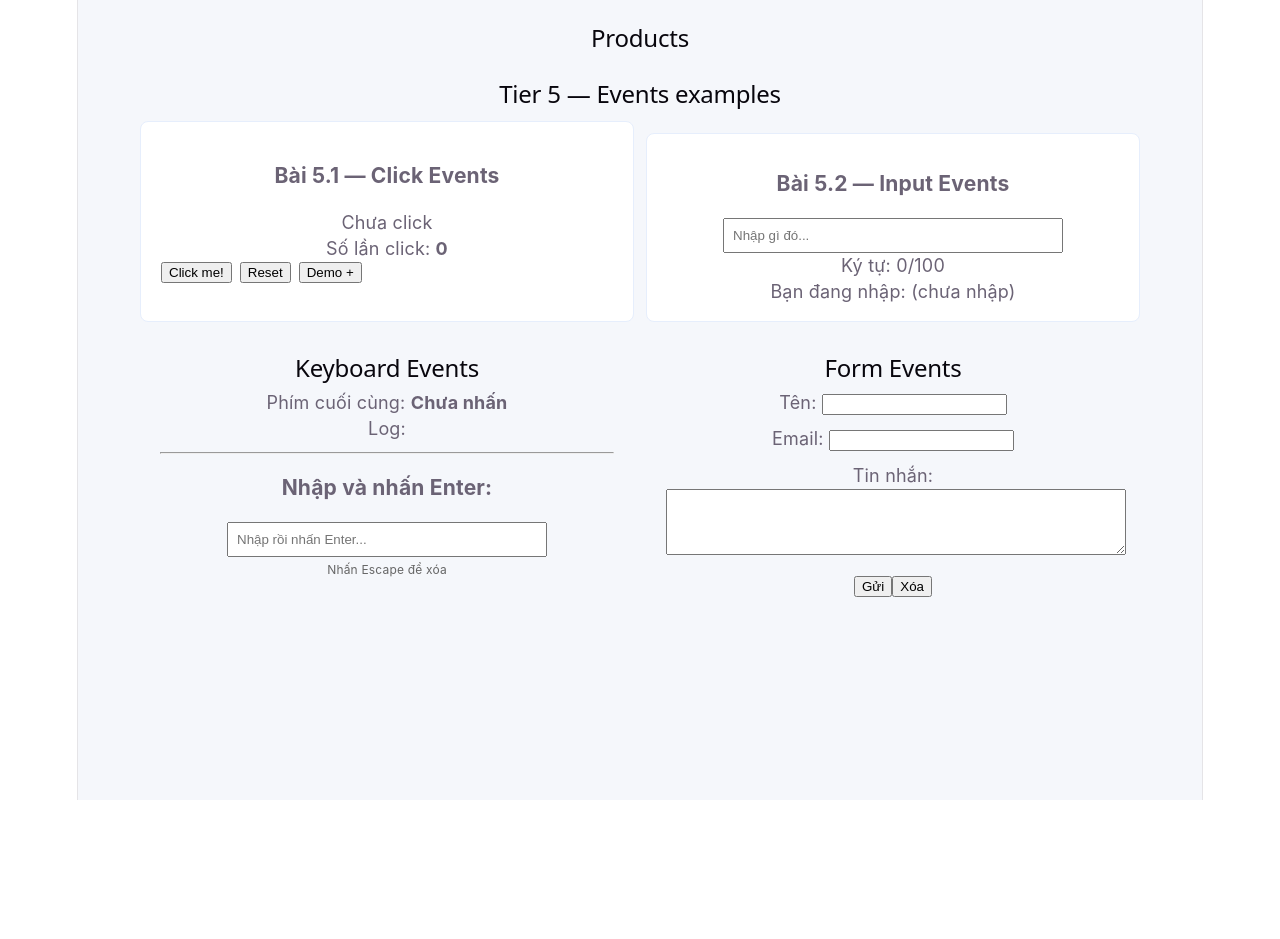
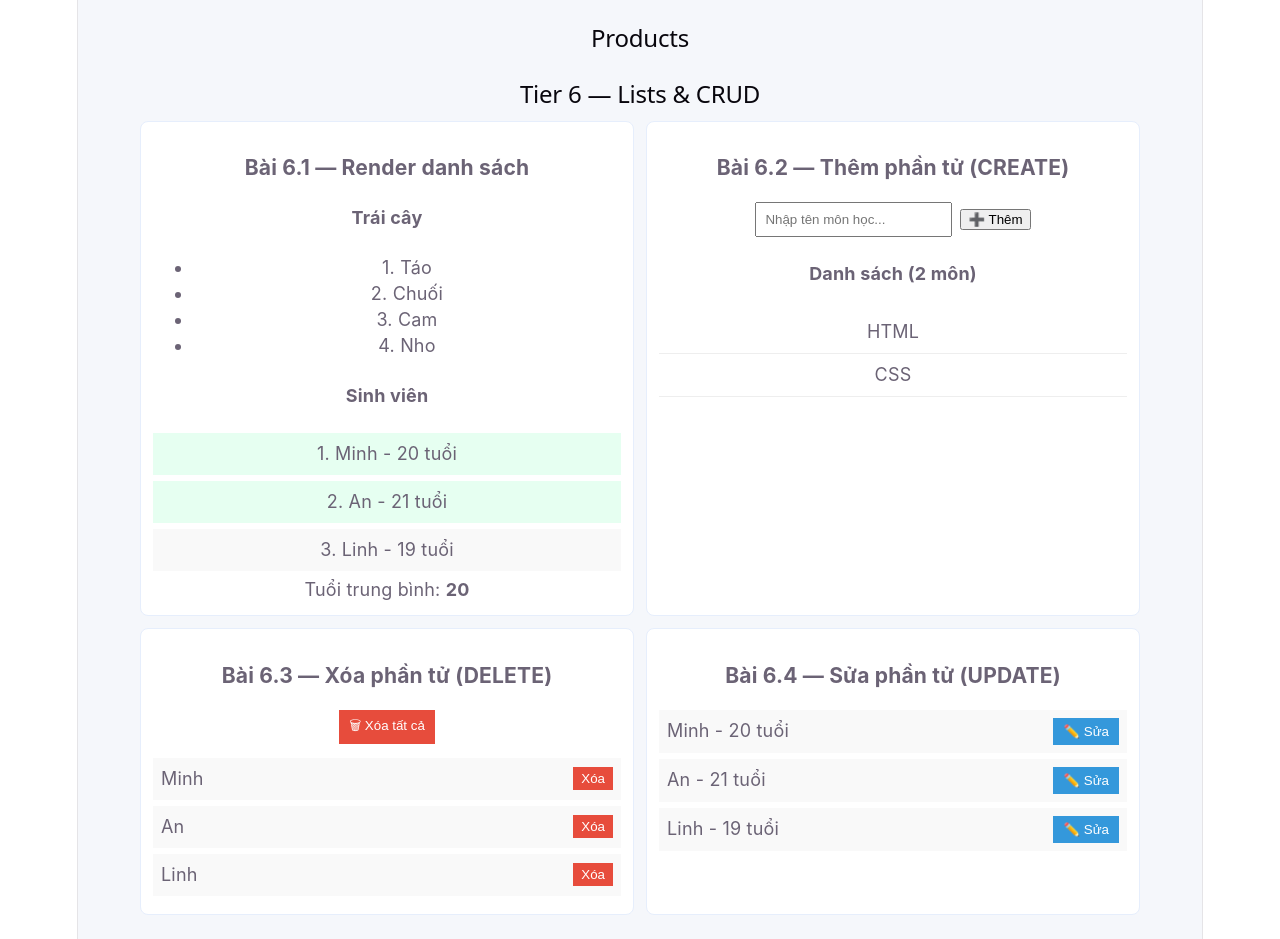
Before and after one commit to NguyenDuy0708/TH_NenTangWeb, a React (Vite) app in the folder session_04_react_basics/exercises/projects/hello-react/: page / in a window 1280 px wide. Before the commit the page ends 800 px from the top, so only its background shows below. Built offline with nearby package versions, Linux system fonts and the light colour scheme.

Commit message:
[FEATURE] Complete tier 6

```diff
--- a/session_04_react_basics/exercises/projects/hello-react/src/App.jsx
+++ b/session_04_react_basics/exercises/projects/hello-react/src/App.jsx
@@ -239,10 +239,15 @@ function App() {
 export default App;*/
 
 // Tier 5
+/*
 import ClickEvents from "./ClickEvents";
 import InputEvents from './InputEvents';
 import KeyboardEvents from './KeyboardEvents';
 import FormEvents from './FormEvents';
+import ListBasics from './ListBasics';
+import CreateItem from './CreateItem';
+import DeleteItem from './DeleteItem';
+import UpdateItem from './UpdateItem';
 function App() {
     return (
         <div style={{ fontFamily: "Inter, system-ui, sans-serif", minHeight: "100vh", background: "#f5f7fb" }}>
@@ -265,3 +270,31 @@ function App() {
 }
 
 export default App;
+*/
+import ListBasics from './ListBasics';
+import CreateItem from './CreateItem';
+import DeleteItem from './DeleteItem';
+import UpdateItem from './UpdateItem';
+
+function App() {
+    return (
+        <div style={{ fontFamily: "Inter, system-ui, sans-serif", minHeight: "100vh", background: "#f5f7fb" }}>
+            <main id="products" style={{ padding: 24, maxWidth: 1000, margin: "0 auto" }}>
+                <h2 style={{ marginBottom: 12 }}>Products</h2>
+                <section style={{ marginTop: 28 }}>
+                    <h2>Tier 6 — Lists & CRUD</h2>
+                    <div style={{ marginTop: 12, display: 'grid', gap: 12 }}>
+                        <div style={{ display: 'grid', gridTemplateColumns: '1fr 1fr', gap: 12 }}>
+                            <ListBasics />
+                            <CreateItem />
+                            <DeleteItem />
+                            <UpdateItem />
+                        </div>
+                    </div>
+                </section>
+            </main>
+        </div>
+    );
+}
+
+export default App;
--- /dev/null
+++ b/session_04_react_basics/exercises/projects/hello-react/src/CreateItem.jsx
@@ -0,0 +1,56 @@
+import { useState, useRef } from "react";
+
+function CreateItem() {
+    const [items, setItems] = useState([
+        { id: 1, name: "HTML" },
+        { id: 2, name: "CSS" }
+    ]);
+    const [newName, setNewName] = useState("");
+    const inputRef = useRef(null);
+
+    function handleAdd() {
+        if (newName.trim() === "") return;
+
+        const newItem = {
+            id: Date.now(),
+            name: newName
+        };
+
+        setItems((prev) => [...prev, newItem]);
+        setNewName("");
+        inputRef.current?.focus();
+        // small toast using alert for simplicity
+        // In real app replace with nicer UI
+        setTimeout(() => {}, 0);
+    }
+
+    function handleKeyPress(event) {
+        if (event.key === "Enter") {
+            handleAdd();
+        }
+    }
+
+    return (
+        <div style={{ padding: 12, border: '1px solid #e6eefc', borderRadius: 8, background: '#fff' }}>
+            <h3>Bài 6.2 — Thêm phần tử (CREATE)</h3>
+            <div style={{ marginBottom: 12 }}>
+                <input
+                    ref={inputRef}
+                    value={newName}
+                    onChange={(e) => setNewName(e.target.value)}
+                    onKeyPress={handleKeyPress}
+                    placeholder="Nhập tên môn học..."
+                    style={{ padding: 8, marginRight: 8 }}
+                />
+                <button onClick={handleAdd}>➕ Thêm</button>
+            </div>
+
+            <h4>Danh sách ({items.length} môn)</h4>
+            {items.map(item => (
+                <div key={item.id} style={{ padding: 8, borderBottom: '1px solid #eee' }}>{item.name}</div>
+            ))}
+        </div>
+    );
+}
+
+export default CreateItem;
--- /dev/null
+++ b/session_04_react_basics/exercises/projects/hello-react/src/DeleteItem.jsx
@@ -0,0 +1,42 @@
+import { useState } from "react";
+
+function DeleteItem() {
+    const [items, setItems] = useState([
+        { id: 1, name: "Minh" },
+        { id: 2, name: "An" },
+        { id: 3, name: "Linh" }
+    ]);
+
+    function handleDelete(id) {
+        setItems((prev) => prev.filter(item => item.id !== id));
+    }
+
+    function handleDeleteAll() {
+        if (window.confirm("Xóa tất cả?")) {
+            setItems([]);
+        }
+    }
+
+    return (
+        <div style={{ padding: 12, border: '1px solid #e6eefc', borderRadius: 8, background: '#fff' }}>
+            <h3>Bài 6.3 — Xóa phần tử (DELETE)</h3>
+
+            {items.length > 0 && (
+                <button onClick={handleDeleteAll} style={{ marginBottom: 8, background: '#e74c3c', color: 'white', padding: '6px 10px', border: 'none' }}>🗑 Xóa tất cả</button>
+            )}
+
+            {items.length === 0 ? (
+                <p style={{ color: '#999' }}>Danh sách trống</p>
+            ) : (
+                items.map(item => (
+                    <div key={item.id} style={{ display: 'flex', justifyContent: 'space-between', alignItems: 'center', padding: 8, margin: '6px 0', background: '#f9f9f9' }}>
+                        <span>{item.name}</span>
+                        <button onClick={() => handleDelete(item.id)} style={{ background: '#e74c3c', color: 'white', border: 'none', padding: '4px 8px' }}>Xóa</button>
+                    </div>
+                ))
+            )}
+        </div>
+    );
+}
+
+export default DeleteItem;
--- /dev/null
+++ b/session_04_react_basics/exercises/projects/hello-react/src/ListBasics.jsx
@@ -0,0 +1,37 @@
+import { useState } from "react";
+
+function ListBasics() {
+    const [fruits] = useState(["Táo", "Chuối", "Cam", "Nho"]);
+
+    const [students] = useState([
+        { id: 1, name: "Minh", age: 20 },
+        { id: 2, name: "An", age: 21 },
+        { id: 3, name: "Linh", age: 19 }
+    ]);
+
+    const avgAge = Math.round(students.reduce((s, x) => s + x.age, 0) / students.length);
+
+    return (
+        <div style={{ padding: 12, border: '1px solid #e6eefc', borderRadius: 8, background: '#fff' }}>
+            <h3>Bài 6.1 — Render danh sách</h3>
+
+            <h4>Trái cây</h4>
+            <ul>
+                {fruits.map((fruit, index) => (
+                    <li key={index}>{index + 1}. {fruit}</li>
+                ))}
+            </ul>
+
+            <h4>Sinh viên</h4>
+            {students.map((student, idx) => (
+                <div key={student.id} style={{ padding: 8, margin: '6px 0', background: student.age >= 20 ? '#e6fff1' : '#f9f9f9' }}>
+                    {idx + 1}. {student.name} - {student.age} tuổi
+                </div>
+            ))}
+
+            <p>Tuổi trung bình: <strong>{avgAge}</strong></p>
+        </div>
+    );
+}
+
+export default ListBasics;
--- /dev/null
+++ b/session_04_react_basics/exercises/projects/hello-react/src/UpdateItem.jsx
@@ -0,0 +1,64 @@
+import { useState } from "react";
+
+function UpdateItem() {
+    const [items, setItems] = useState([
+        { id: 1, name: "Minh", age: 20 },
+        { id: 2, name: "An", age: 21 },
+        { id: 3, name: "Linh", age: 19 }
+    ]);
+
+    const [editingId, setEditingId] = useState(null);
+    const [editName, setEditName] = useState("");
+    const [editAge, setEditAge] = useState("");
+
+    function startEdit(item) {
+        setEditingId(item.id);
+        setEditName(item.name);
+        setEditAge(String(item.age));
+    }
+
+    function saveEdit() {
+        if (editName.trim() === "" || editAge === "") return;
+
+        setItems((prev) => prev.map(item =>
+            item.id === editingId ? { ...item, name: editName, age: parseInt(editAge) } : item
+        ));
+
+        setEditingId(null);
+    }
+
+    function cancelEdit() {
+        setEditingId(null);
+    }
+
+    function handleKeyPress(e) {
+        if (e.key === 'Enter') saveEdit();
+        if (e.key === 'Escape') cancelEdit();
+    }
+
+    return (
+        <div style={{ padding: 12, border: '1px solid #e6eefc', borderRadius: 8, background: '#fff' }}>
+            <h3>Bài 6.4 — Sửa phần tử (UPDATE)</h3>
+
+            {items.map(item => (
+                <div key={item.id} style={{ padding: 8, margin: '6px 0', background: '#f9f9f9' }}>
+                    {editingId === item.id ? (
+                        <div style={{ display: 'flex', gap: 8, alignItems: 'center' }}>
+                            <input value={editName} onChange={(e) => setEditName(e.target.value)} onKeyDown={handleKeyPress} autoFocus style={{ padding: 6 }} />
+                            <input type="number" value={editAge} onChange={(e) => setEditAge(e.target.value)} onKeyDown={handleKeyPress} style={{ padding: 6, width: 80 }} />
+                            <button onClick={saveEdit} style={{ background: '#27ae60', color: 'white', border: 'none', padding: '6px 10px' }}>✓ Lưu</button>
+                            <button onClick={cancelEdit} style={{ background: '#95a5a6', color: 'white', border: 'none', padding: '6px 10px' }}>✕ Hủy</button>
+                        </div>
+                    ) : (
+                        <div style={{ display: 'flex', justifyContent: 'space-between', alignItems: 'center' }}>
+                            <span>{item.name} - {item.age} tuổi</span>
+                            <button onClick={() => startEdit(item)} style={{ background: '#3498db', color: 'white', border: 'none', padding: '6px 10px' }}>✏️ Sửa</button>
+                        </div>
+                    )}
+                </div>
+            ))}
+        </div>
+    );
+}
+
+export default UpdateItem;
```
